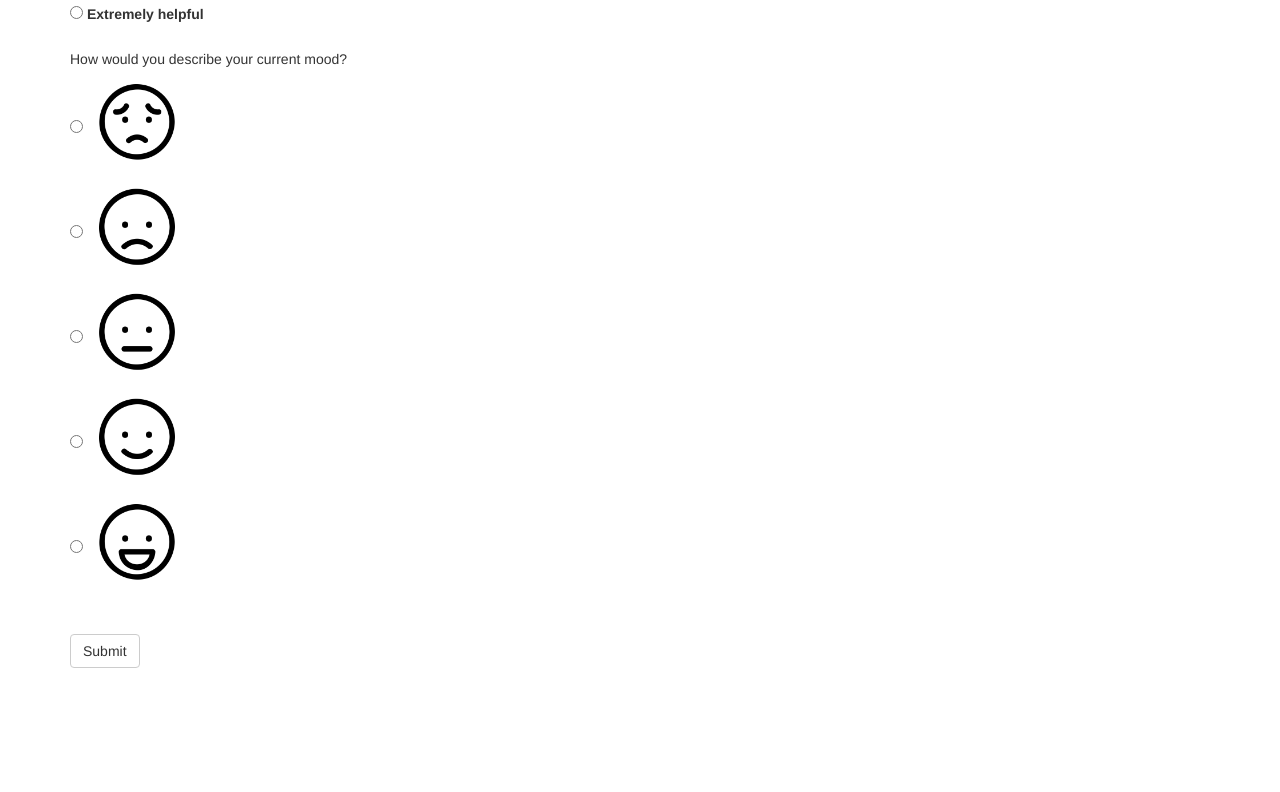
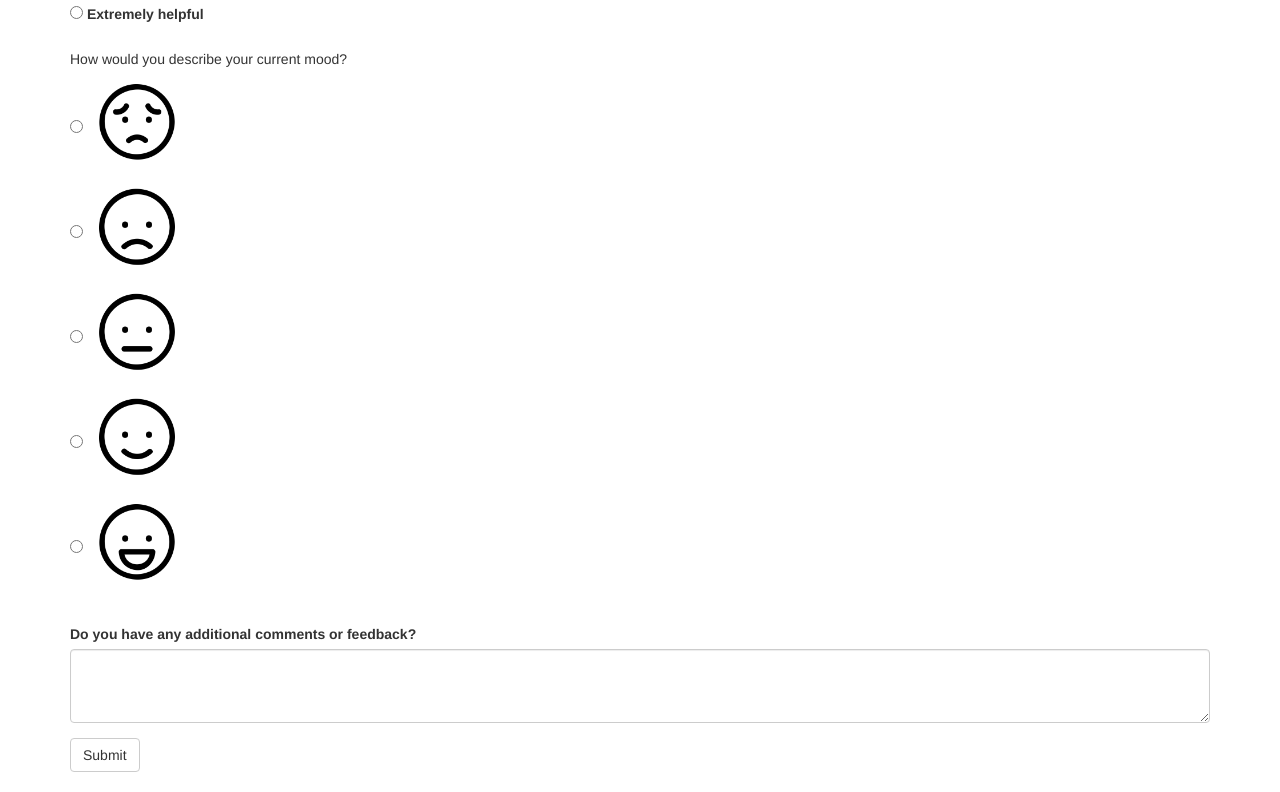
Before and after one commit to cabbysaurus/JournalingStudy, a plain HTML site: page postJournal.html in a window 1280 px wide. Shown: the part 589-1381 px from the top of the page. Before the commit the page ends 1277 px from the top, so only its background shows below. Drawn offline with nearby package versions, Linux system fonts and the light colour scheme.

Commit message:
Update postJournal.html
Adding in textbox for additional comments/feedback

```diff
--- a/postJournal.html
+++ b/postJournal.html
@@ -106,6 +106,11 @@
 				<label class="form-check-label" for="mood5"> <img src='mood5.png' alt='very down' width="100" height="100"> </label>
 			</div>
 			<br>
+			<div class="form-group">
+				<label for="feedback">Do you have any
+					additional comments or feedback?</label>
+				<textarea class="form-control" id="feedback" rows="3"></textarea>
+			</div>
 			<p id='error'></p>
 			<input class="btn btn-default" type="reset" value="Submit" name="end" onclick=recordAllData()>
 	<br><br>
```
